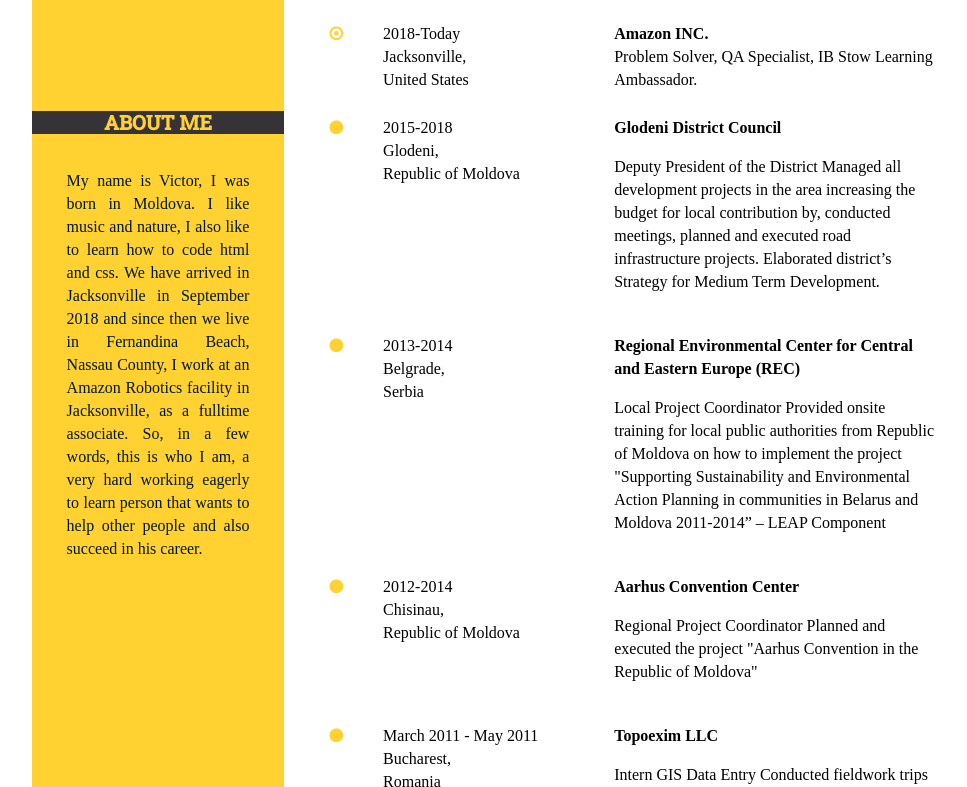
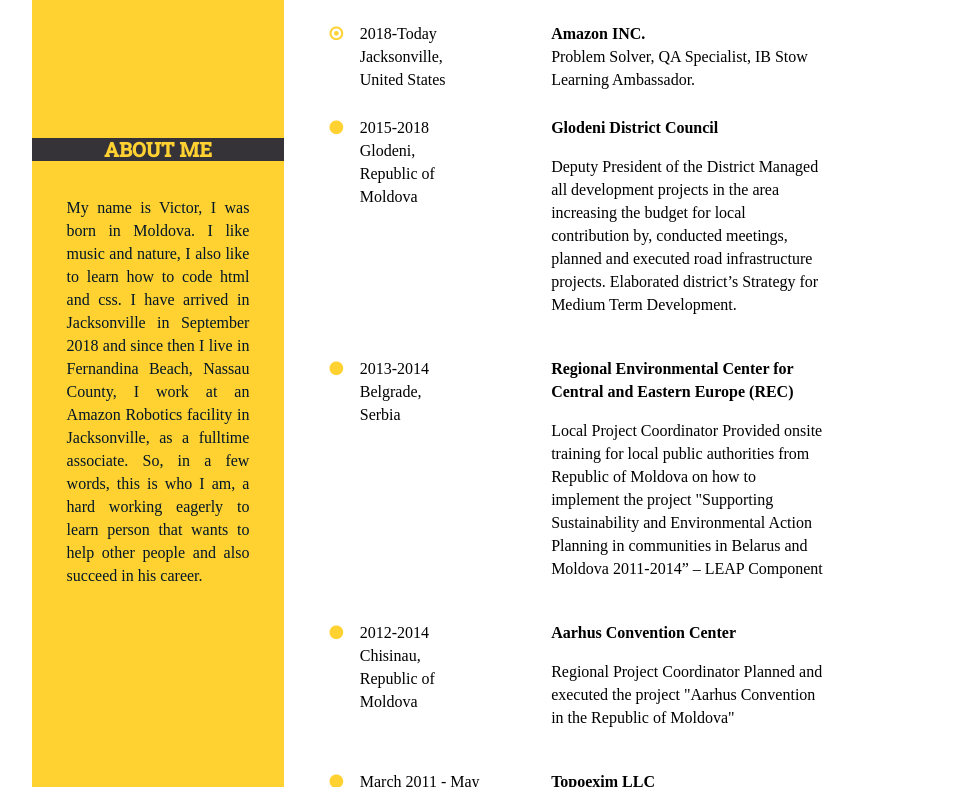
Before and after one commit to vicro01/vicro, a plain HTML site: page index.html in a window 1280 px wide. Shown: the part 620-1407 px from the top of the page, without its empty margins (156-1123 px from the left). Drawn offline with Linux system fonts and the light colour scheme.

Commit message:
Add files via upload

```diff
--- a/index.html
+++ b/index.html
@@ -25,7 +25,7 @@
        </section>
        <section class="about">
         <h4 class="section-h4_left bare">ABOUT ME</h4>
-        <p class="information">My name is Victor, I was born in Moldova. I like music and nature, I also like to learn how to code html and css. We have arrived in Jacksonville in September 2018 and since then we live in Fernandina Beach, Nassau County, I work at an Amazon Robotics facility in Jacksonville, as a fulltime associate. So, in a few words, this is who I am, a very hard working eagerly to learn person that wants to help other people and also succeed in his career.</p>
+        <p class="information">My name is Victor, I was born in Moldova. I like music and nature, I also like to learn how to code html and css. I have arrived in Jacksonville in September 2018 and since then I live in Fernandina Beach, Nassau County, I work at an Amazon Robotics facility in Jacksonville, as a fulltime associate. So, in a few words, this is who I am, a hard working eagerly to learn person that wants to help other people and also succeed in his career.</p>
        </section>
        <section class="hobbies">
         <h4 class="section-h4_left bare_hob">HOBBIES</h4>
--- a/styles.css
+++ b/styles.css
@@ -93,7 +93,7 @@ section{
 }
 
 .info{
-  width: 60%;
+  width: 45%;
 }
 
 .hobbies{
@@ -197,7 +197,7 @@ margin-bottom: 25px;
 }
 
 .icon{
-  width: 10%;
+  width: 5%;
 }
 
 .fa2 {
@@ -208,7 +208,7 @@ color: #FFD131;
 
 .years{
 margin-right: 70px;
-width: 30%;
+width: 20%;
 }
 
 .years p{
```
